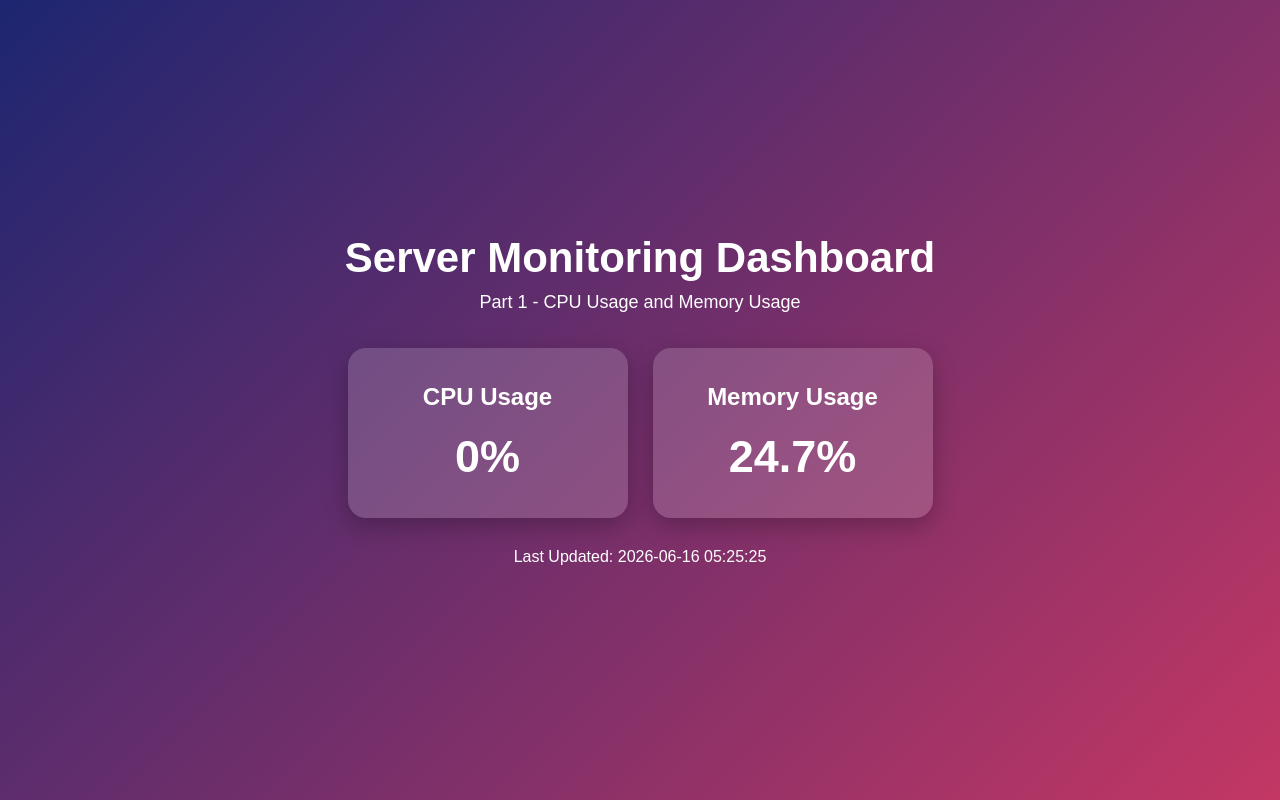
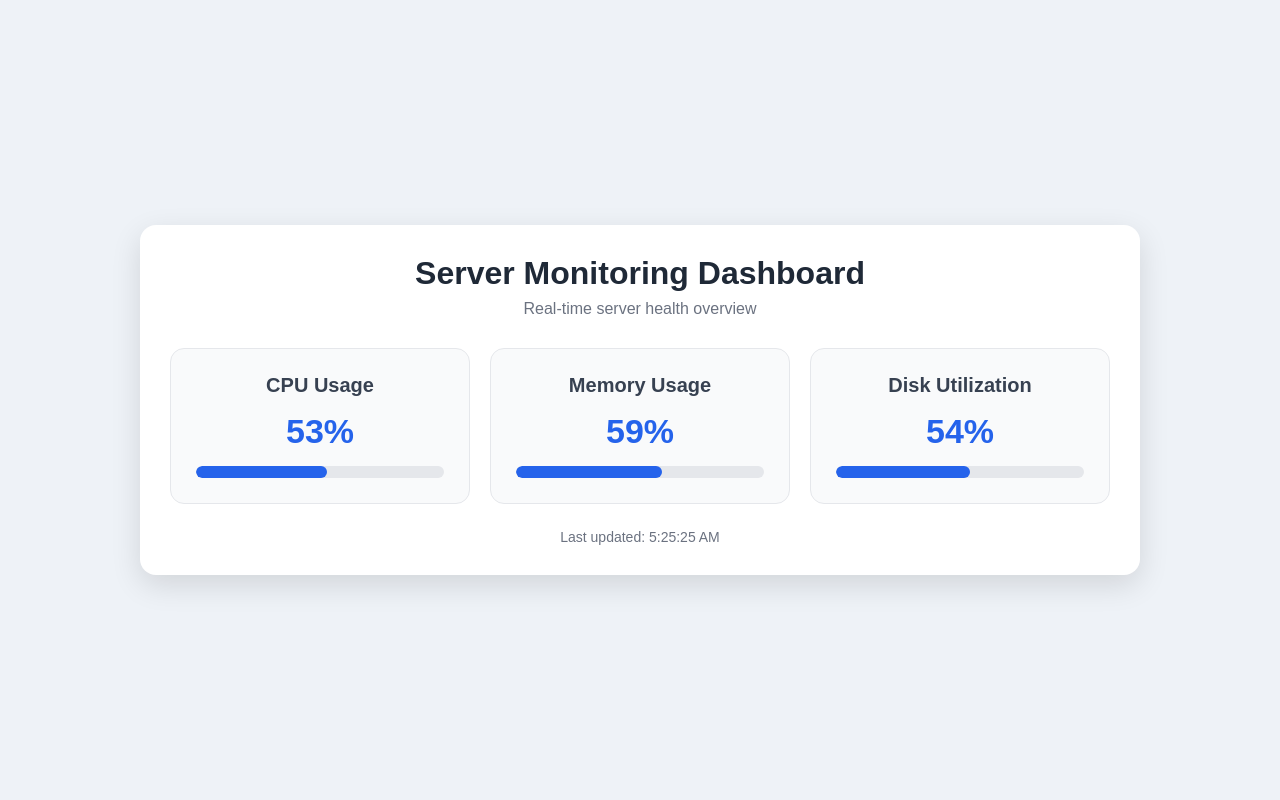
Before and after one commit to arathyac/s-monitor-dashboard, a Flask app: page / in a window 1280 px wide. Run offline with Flask 3, Linux system fonts and the light colour scheme.

Commit message:
Update Flask template for disk utilization

```diff
--- a/static/script.js
+++ b/static/script.js
@@ -1,17 +1,22 @@
-async function getServerStats() {
-    try {
-        const response = await fetch("/api/stats");
-        const data = await response.json();
-
-        document.getElementById("cpu").innerText = data.cpu + "%";
-        document.getElementById("memory").innerText = data.memory + "%";
-        document.getElementById("time").innerText = data.time;
-    } catch (error) {
-        document.getElementById("cpu").innerText = "Error";
-        document.getElementById("memory").innerText = "Error";
-        document.getElementById("time").innerText = "Unable to load data";
-    }
+function getRandomUsage(min, max) {
+  return Math.floor(Math.random() * (max - min + 1)) + min;
 }
 
-getServerStats();
-setInterval(getServerStats, 3000);
+function updateDashboard() {
+  const cpu = getRandomUsage(20, 85);
+  const memory = getRandomUsage(30, 90);
+  const disk = getRandomUsage(40, 95);
+
+  document.getElementById("cpuValue").textContent = cpu + "%";
+  document.getElementById("memoryValue").textContent = memory + "%";
+  document.getElementById("diskValue").textContent = disk + "%";
+
+  document.getElementById("cpuBar").style.width = cpu + "%";
+  document.getElementById("memoryBar").style.width = memory + "%";
+  document.getElementById("diskBar").style.width = disk + "%";
+
+  document.getElementById("lastUpdated").textContent = new Date().toLocaleTimeString();
+}
+
+updateDashboard();
+setInterval(updateDashboard, 3000);
--- a/static/style.css
+++ b/static/style.css
@@ -2,60 +2,81 @@
   margin: 0;
   padding: 0;
   box-sizing: border-box;
+  font-family: Arial, sans-serif;
 }
 
 body {
-    font-family: Arial, sans-serif;
   min-height: 100vh;
-    background: linear-gradient(135deg, #1d2671, #c33764);
+  background: #eef2f7;
   display: flex;
   justify-content: center;
   align-items: center;
-    color: white;
 }
 
-.container {
+.dashboard {
   width: 90%;
-    max-width: 900px;
+  max-width: 1000px;
+  background: white;
+  padding: 30px;
+  border-radius: 16px;
+  box-shadow: 0 10px 30px rgba(0, 0, 0, 0.12);
   text-align: center;
 }
 
 h1 {
-    font-size: 42px;
-    margin-bottom: 10px;
+  color: #1f2937;
+  margin-bottom: 8px;
 }
 
 .subtitle {
-    font-size: 18px;
-    margin-bottom: 35px;
+  color: #6b7280;
+  margin-bottom: 30px;
 }
 
-.card-container {
-    display: flex;
-    justify-content: center;
-    gap: 25px;
-    flex-wrap: wrap;
+.cards {
+  display: grid;
+  grid-template-columns: repeat(auto-fit, minmax(220px, 1fr));
+  gap: 20px;
 }
 
 .card {
-    width: 280px;
-    padding: 35px;
-    border-radius: 18px;
-    background: rgba(255, 255, 255, 0.16);
-    box-shadow: 0 8px 25px rgba(0, 0, 0, 0.25);
+  background: #f9fafb;
+  padding: 25px;
+  border-radius: 14px;
+  border: 1px solid #e5e7eb;
 }
 
 .card h2 {
-    font-size: 24px;
-    margin-bottom: 20px;
+  font-size: 20px;
+  color: #374151;
+  margin-bottom: 15px;
 }
 
 .card p {
-    font-size: 45px;
+  font-size: 34px;
   font-weight: bold;
+  color: #2563eb;
+  margin-bottom: 15px;
 }
 
-.time {
-    margin-top: 30px;
-    font-size: 16px;
+.progress {
+  width: 100%;
+  height: 12px;
+  background: #e5e7eb;
+  border-radius: 20px;
+  overflow: hidden;
 }
+
+.progress-bar {
+  height: 100%;
+  width: 0%;
+  background: #2563eb;
+  border-radius: 20px;
+  transition: width 0.5s ease;
+}
+
+.footer {
+  margin-top: 25px;
+  color: #6b7280;
+  font-size: 14px;
+}
--- a/templates/index.html
+++ b/templates/index.html
@@ -1,31 +1,45 @@
 <!DOCTYPE html>
 <html lang="en">
 <head>
-    <meta charset="UTF-8">
+  <meta charset="UTF-8" />
+  <meta name="viewport" content="width=device-width, initial-scale=1.0" />
   <title>Server Monitoring Dashboard</title>
-    <link rel="stylesheet" href="/static/style.css">
+  <link rel="stylesheet" href="style.css" />
 </head>
 <body>
+  <div class="dashboard">
+    <h1>Server Monitoring Dashboard</h1>
+    <p class="subtitle">Real-time server health overview</p>
 
-    <div class="container">
-        <h1>Server Monitoring Dashboard</h1>
-        <p class="subtitle">Part 1 - CPU Usage and Memory Usage</p>
-
-        <div class="card-container">
+    <div class="cards">
       <div class="card">
         <h2>CPU Usage</h2>
-                <p id="cpu">Loading...</p>
+        <p id="cpuValue">0%</p>
+        <div class="progress">
+          <div id="cpuBar" class="progress-bar"></div>
+        </div>
       </div>
 
       <div class="card">
         <h2>Memory Usage</h2>
-                <p id="memory">Loading...</p>
+        <p id="memoryValue">0%</p>
+        <div class="progress">
+          <div id="memoryBar" class="progress-bar"></div>
         </div>
       </div>
 
-        <p class="time">Last Updated: <span id="time">Loading...</span></p>
+      <div class="card">
+        <h2>Disk Utilization</h2>
+        <p id="diskValue">0%</p>
+        <div class="progress">
+          <div id="diskBar" class="progress-bar"></div>
+        </div>
+      </div>
     </div>
 
-    <script src="/static/script.js"></script>
+    <p class="footer">Last updated: <span id="lastUpdated">--</span></p>
+  </div>
+
+  <script src="script.js"></script>
 </body>
 </html>
```
Lines whose indentation alone changed are shown as unchanged.
